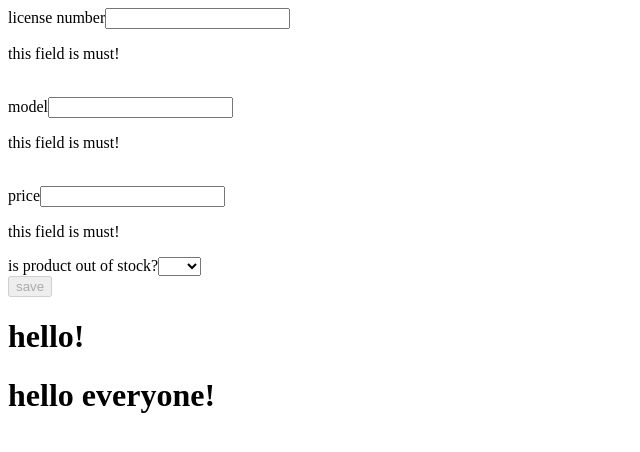
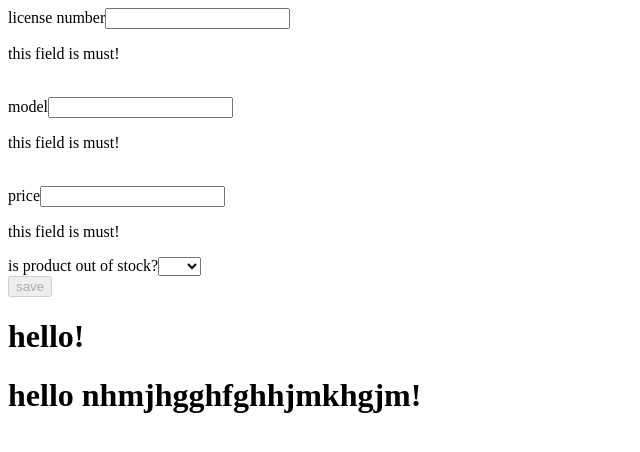
Before and after one commit to miricoen/practiceInGit, an Angular app: page / in a window 1280 px wide. Shown: the top 452 px of the page, without its empty margins (0-640 px from the left). Built offline with nearby package versions, Linux system fonts and the light colour scheme.

Commit message:
brachiWeilCommit

```diff
--- a/src/app/app.component.html
+++ b/src/app/app.component.html
@@ -1,3 +1,3 @@
 <app-add-car/>
 <h1>hello!</h1>
-<h1>hello everyone!</h1>
+<h1>hello nhmjhgghfghhjmkhgjm!</h1>
--- a/src/app/try/try.component.html
+++ b/src/app/try/try.component.html
@@ -1,2 +1,2 @@
 <p>try works!</p>
-<p>קוקוריקו</p><p>קוקוריקו</p>
+<p>קוקוריקו</p><p>fhgjklkjhgehnmghghjkhgtf</p>
```
